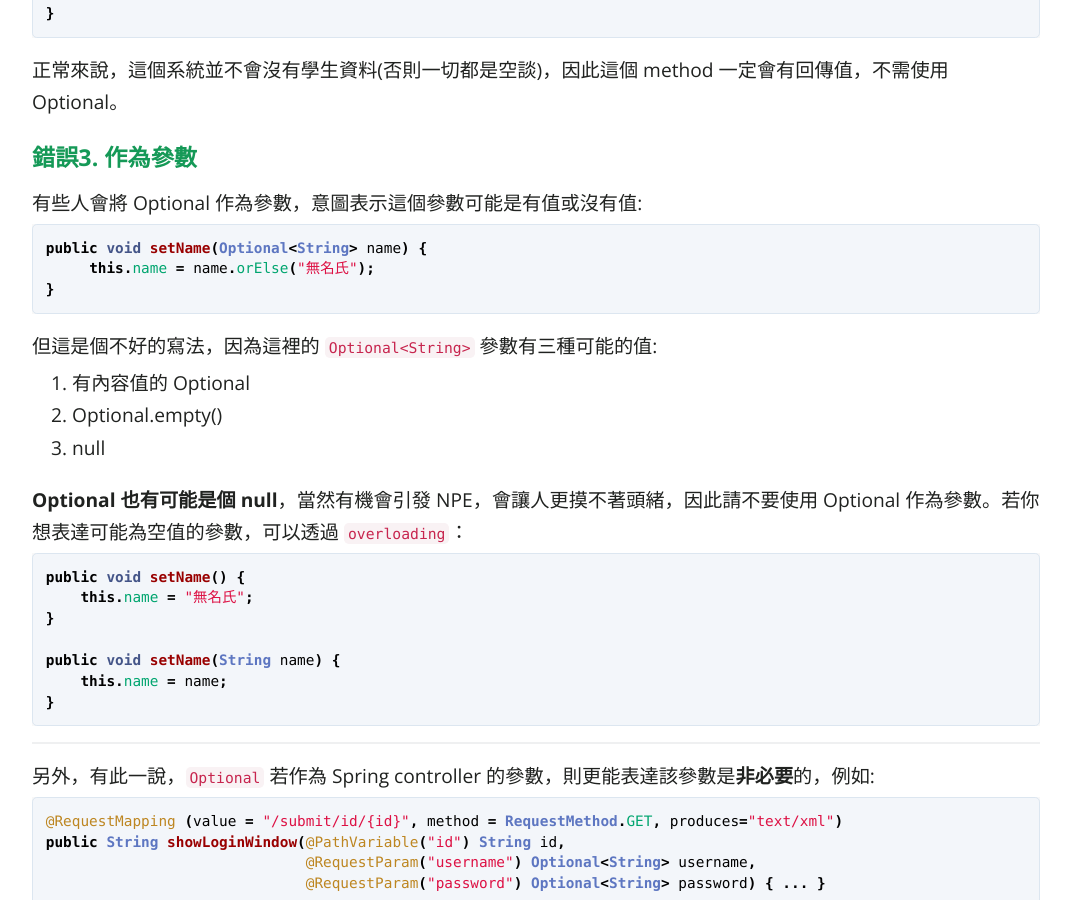
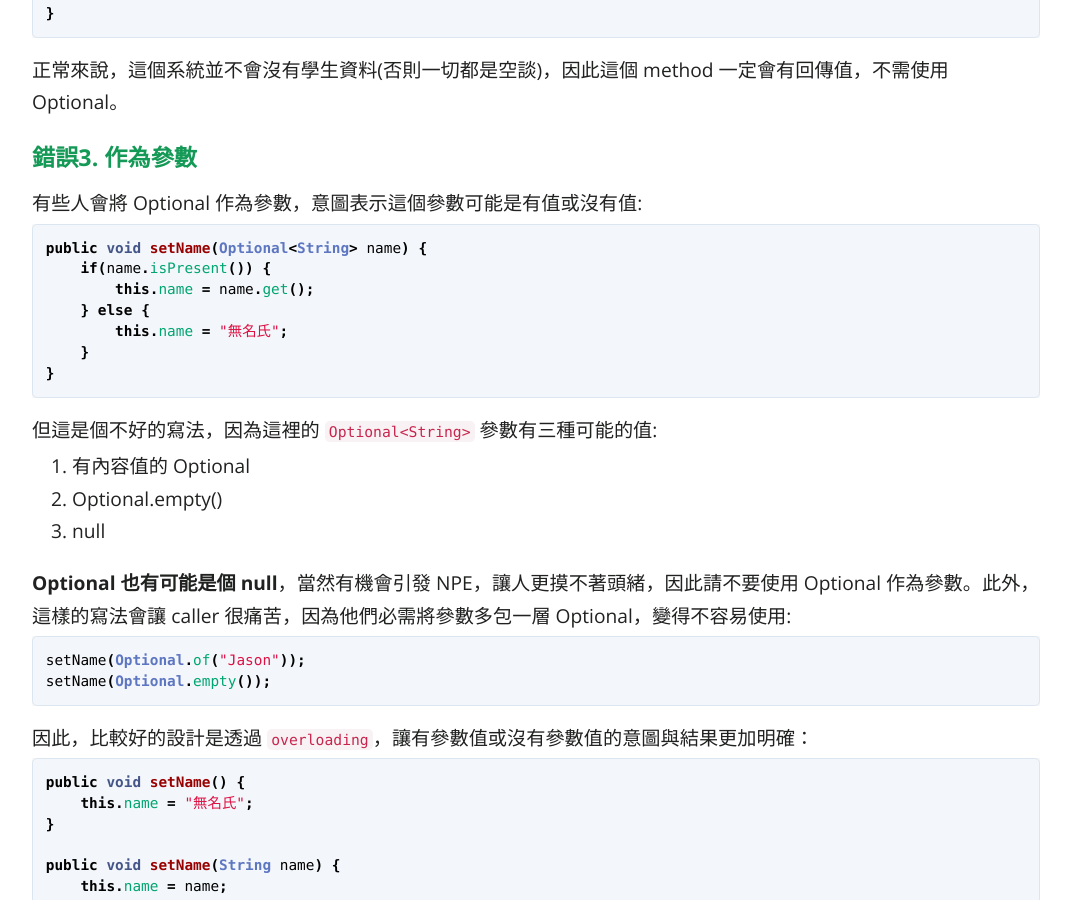
Before and after one commit to KaiSheng714/KaiSheng714.github.io, a Jekyll site: the page built from _posts/2022-05-17-misuse-of-java8-optional.md, in a window 1280 px wide and 900 px high, scrolled down 1498 px. Shown: the whole window, without its empty margins (104-1175 px from the left). Built offline with Jekyll 4.4.1, drawn with Linux system fonts in a browser that asks for light colours; comment, search, counter and statistics services are not loaded.

Commit message:
optional

````diff
--- a/_posts/2022-05-17-misuse-of-java8-optional.md
+++ b/_posts/2022-05-17-misuse-of-java8-optional.md
@@ -65,7 +65,11 @@ public Optional<Student> readTopScoreStudent() {
 
 ```java
 public void setName(Optional<String> name) {
-     this.name = name.orElse("無名氏");
+    if(name.isPresent()) {
+        this.name = name.get();
+    } else {
+        this.name = "無名氏";
+    }
 }
 ```
 
@@ -74,7 +78,14 @@ public void setName(Optional<String> name) {
 2. Optional.empty()
 3. null
 
-**Optional 也有可能是個 null**，當然有機會引發 NPE，會讓人更摸不著頭緒，因此請不要使用 Optional 作為參數。若你想表達可能為空值的參數，可以透過 `overloading`：
+**Optional 也有可能是個 null**，當然有機會引發 NPE，讓人更摸不著頭緒，因此請不要使用 Optional 作為參數。此外，這樣的寫法會讓 caller 很痛苦，因為他們必需將參數多包一層 Optional，變得不容易使用:
+
+```java
+setName(Optional.of("Jason"));
+setName(Optional.empty());
+```
+
+因此，比較好的設計是透過 `overloading`，讓有參數值或沒有參數值的意圖與結果更加明確：
 
 ```java
 public void setName() {
````
